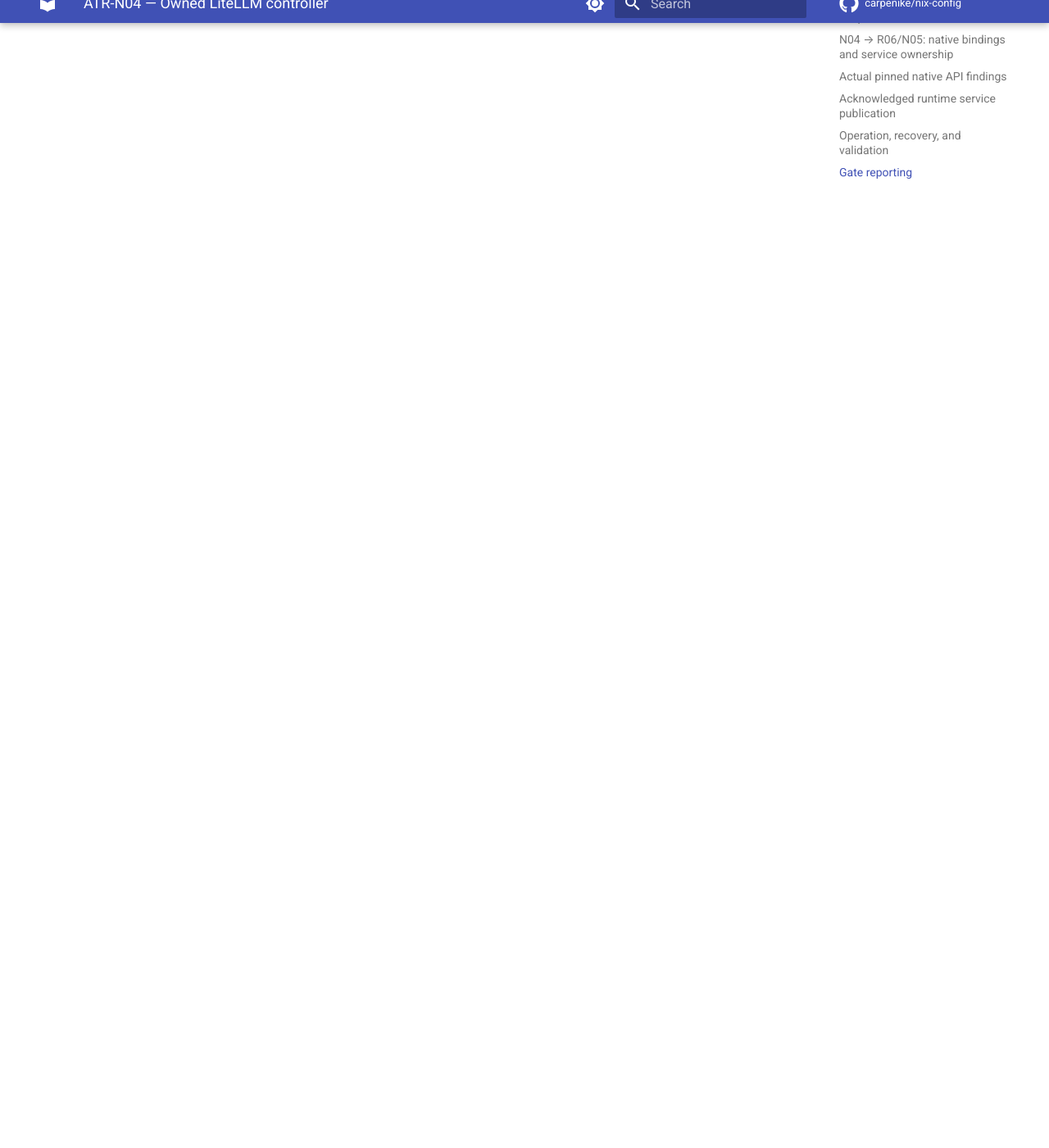
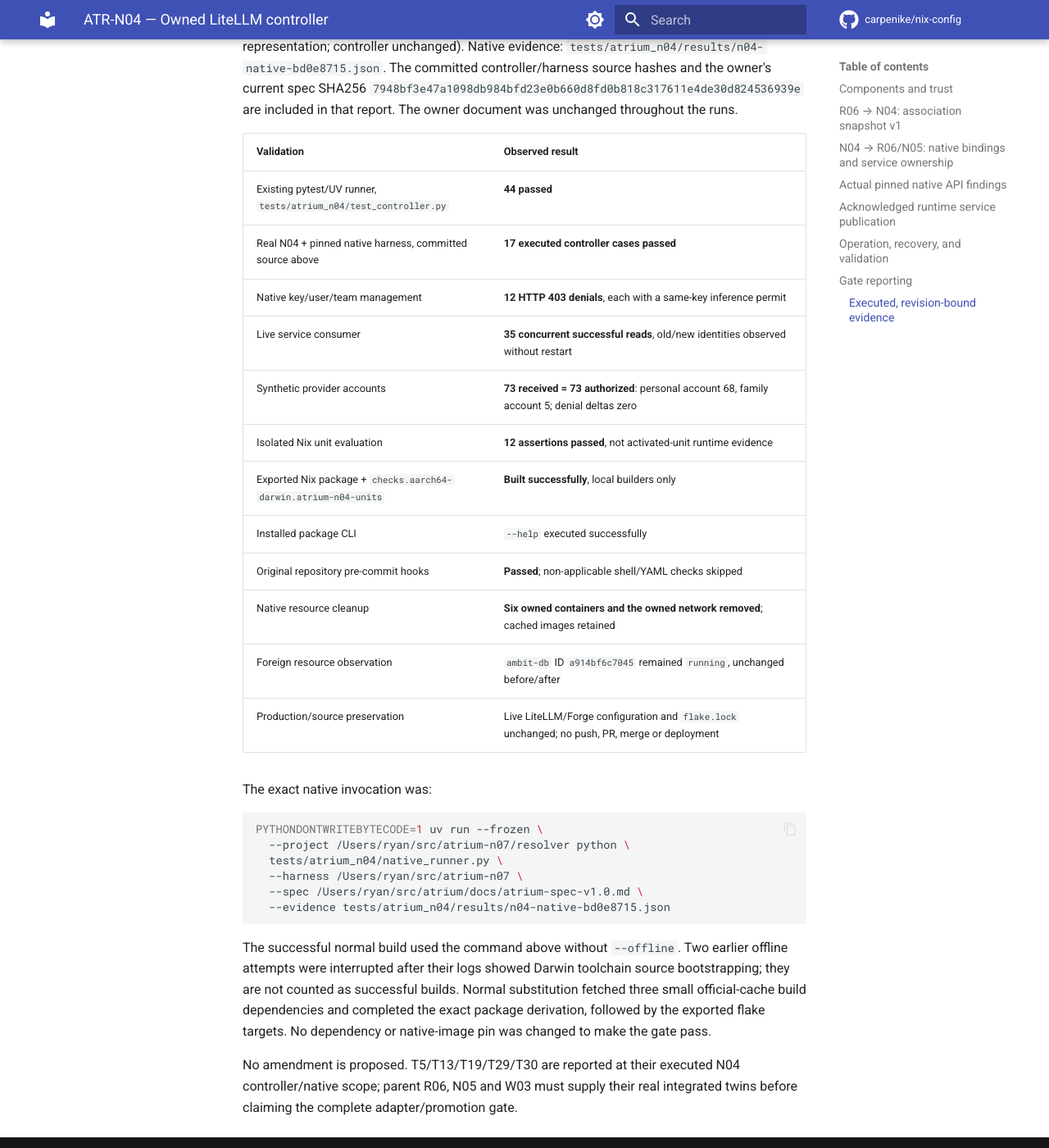
Before and after one commit to carpenike/nix-config, an MkDocs documentation site: the page built from docs/services/atrium-litellm-controller.md, in a window 1280 px wide and 1400 px high, scrolled down 7183 px. Shown: the whole window at 82% size. Built offline with MkDocs 1.6.1 and Material for MkDocs 9.7.7, drawn with Linux system fonts in a browser that asks for light colours; comment, search, counter and statistics services are not loaded; some of the changed text lies outside the part shown.

Commit message:
ATR-N04 record verified native lifecycle and interface evidence
Record 17 actual v1.99.1 controller cases, 44 unit tests, 12 isolated Nix assertions, native-admin inference management denials, distinct synthetic provider accounts, live acknowledged rotation, and exact resource cleanup. Keep N05/R06/W03 integration gaps explicit.

Co-authored-by: Copilot <223556219+Copilot@users.noreply.github.com>
Copilot-Session: 1e5e7d6d-a45a-4ac0-9fb1-9bf14b3658cb

````diff
--- a/docs/services/atrium-litellm-controller.md
+++ b/docs/services/atrium-litellm-controller.md
@@ -288,5 +288,51 @@ Native results are controller slices, not unit-fixture gate claims:
 N05 admission, signed-feed outages/revocation fallback, multiple workers, warm
 output caches, streaming/other inference protocols, real R06 broker integration,
 and W03 are **not implemented or claimed** by this ticket. The full gate remains
-blocked on those owners. Final revision-bound results are recorded separately
-after the implementation commit.
+blocked on those owners.
+
+### Executed, revision-bound evidence
+
+Implementation: `ae51fdfb8eff63ce76021ad93d99133fb3345efd`.
+Validated controller/fixture revision: `bd0e871510502bcf88e11dc2877c5bd5ddbe5318`
+(explicit non-secret state-digest representation; controller unchanged).
+Native evidence: `tests/atrium_n04/results/n04-native-bd0e8715.json`.
+The committed controller/harness source hashes and the owner's current spec SHA256
+`7948bf3e47a1098db984bfd23e0b660d8fd0b818c317611e4de30d824536939e`
+are included in that report. The owner document was unchanged throughout the runs.
+
+| Validation | Observed result |
+| --- | --- |
+| Existing pytest/UV runner, `tests/atrium_n04/test_controller.py` | **44 passed** |
+| Real N04 + pinned native harness, committed source above | **17 executed controller cases passed** |
+| Native key/user/team management | **12 HTTP 403 denials**, each with a same-key inference permit |
+| Live service consumer | **35 concurrent successful reads**, old/new identities observed without restart |
+| Synthetic provider accounts | **73 received = 73 authorized**: personal account 68, family account 5; denial deltas zero |
+| Isolated Nix unit evaluation | **12 assertions passed**, not activated-unit runtime evidence |
+| Exported Nix package + `checks.aarch64-darwin.atrium-n04-units` | **Built successfully**, local builders only |
+| Installed package CLI | `--help` executed successfully |
+| Original repository pre-commit hooks | **Passed**; non-applicable shell/YAML checks skipped |
+| Native resource cleanup | **Six owned containers and the owned network removed**; cached images retained |
+| Foreign resource observation | `ambit-db` ID `a914bf6c7045` remained `running`, unchanged before/after |
+| Production/source preservation | Live LiteLLM/Forge configuration and `flake.lock` unchanged; no push, PR, merge or deployment |
+
+The exact native invocation was:
+
+```sh
+PYTHONDONTWRITEBYTECODE=1 uv run --frozen \
+  --project /Users/ryan/src/atrium-n07/resolver python \
+  tests/atrium_n04/native_runner.py \
+  --harness /Users/ryan/src/atrium-n07 \
+  --spec /Users/ryan/src/atrium/docs/atrium-spec-v1.0.md \
+  --evidence tests/atrium_n04/results/n04-native-bd0e8715.json
+```
+
+The successful normal build used the command above without `--offline`. Two
+earlier offline attempts were interrupted after their logs showed Darwin
+toolchain source bootstrapping; they are not counted as successful builds.
+Normal substitution fetched three small official-cache build dependencies and
+completed the exact package derivation, followed by the exported flake targets.
+No dependency or native-image pin was changed to make the gate pass.
+
+No amendment is proposed. T5/T13/T19/T29/T30 are reported at their executed N04
+controller/native scope; parent R06, N05 and W03 must supply their real integrated
+twins before claiming the complete adapter/promotion gate.
````
Also changed, not shown: 1 other file.
